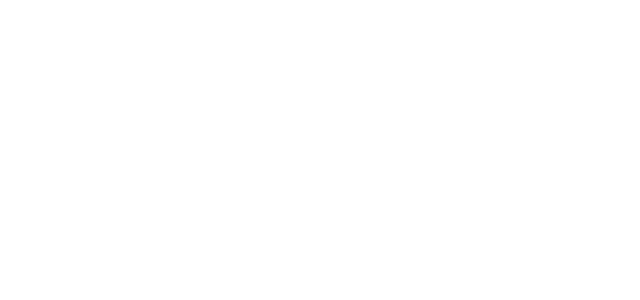
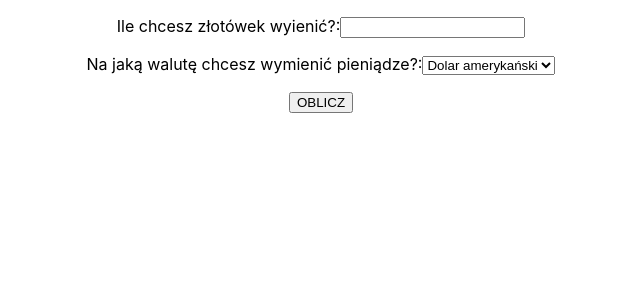
Before and after one commit to Jernejdamian/CalculateM11, a React (Create React App) app: page / in a window 1280 px wide. Shown: the top 300 px of the page, without its empty margins (319-959 px from the left). Built offline with nearby package versions, Linux system fonts and the light colour scheme.

Commit message:
add interaction to calculate

```diff
--- a/src/App.js
+++ b/src/App.js
@@ -1,10 +1,28 @@
 import { currencies } from './currencies';
 import './App.css';
+import { Form } from './Form';
+import { useState } from 'react';
 
 function App() {
+
+  const [result, setResult] = useState();
+
+  const calculateResult = (amount, currency) => {
+
+    const rate = currencies.find(({ short }) => short === currency).rate;
+    setResult({
+      sourceAmount: +amount,
+      targetAmount: amount / rate,
+      currency,
+    })
+  }
+
   return (
     <div className="App">
-
+      <Form
+        result={result}
+        calculateResult={calculateResult}
+      />
     </div>
   );
 }
--- a/src/Form/index.js
+++ b/src/Form/index.js
@@ -0,0 +1,53 @@
+import { useState } from "react";
+import { Result } from "../Result";
+import { currencies } from "../currencies";
+
+export const Form = ({ result, calculateResult }) => {
+
+    const [amount, setAmount] = useState("");
+    const [currency, setCurrency] = useState(currencies[0].short)
+
+    const onFormSubmit = (event) => {
+        event.preventDefault();
+
+        calculateResult(amount, currency)
+    };
+
+    return (
+        <form
+            onSubmit={onFormSubmit}
+        >
+            <p>
+                <label>
+                    <span>Ile chcesz złotówek wyienić?:</span>
+                    <input
+                        value={amount}
+                        onChange={({ target }) => setAmount(target.value)}
+                    />
+                </label>
+            </p>
+            <p>
+                <label>
+                    <span>Na jaką walutę chcesz wymienić pieniądze?:</span>
+                    <select
+                        value={currency}
+                        onChange={setCurrency}
+                    >
+                        {currencies.map(currency => (
+                            <option
+                                key={currency.short}
+                                value={currency.short}
+                            >
+                                {currency.name}
+                            </option>
+                        ))}
+                    </select>
+                </label>
+            </p>
+            <p><button>OBLICZ</button></p>
+            <Result
+                result={result}
+            />
+        </form>
+    )
+}
--- /dev/null
+++ b/src/Result/index.js
@@ -0,0 +1,12 @@
+export const Result = ({ result }) => (
+    <p>
+        {
+            result !== undefined && (
+                <>
+                    {result.sourceAmount.toFixed(2)}&nbsp;PLN =&nbsp;&nbsp;
+                    {result.targetAmount.toFixed(2)}&nbsp;{result.currency}
+                </>
+            )
+        }
+    </p>
+)
```
